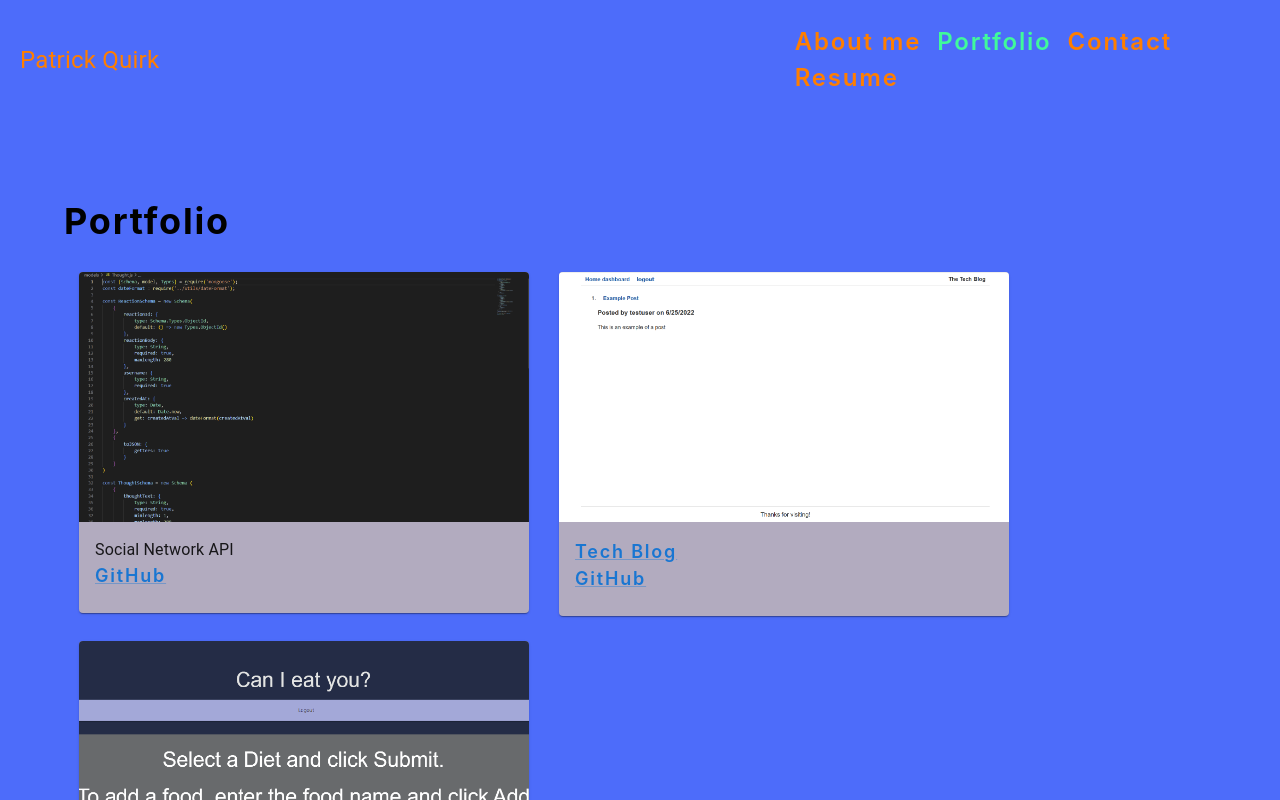
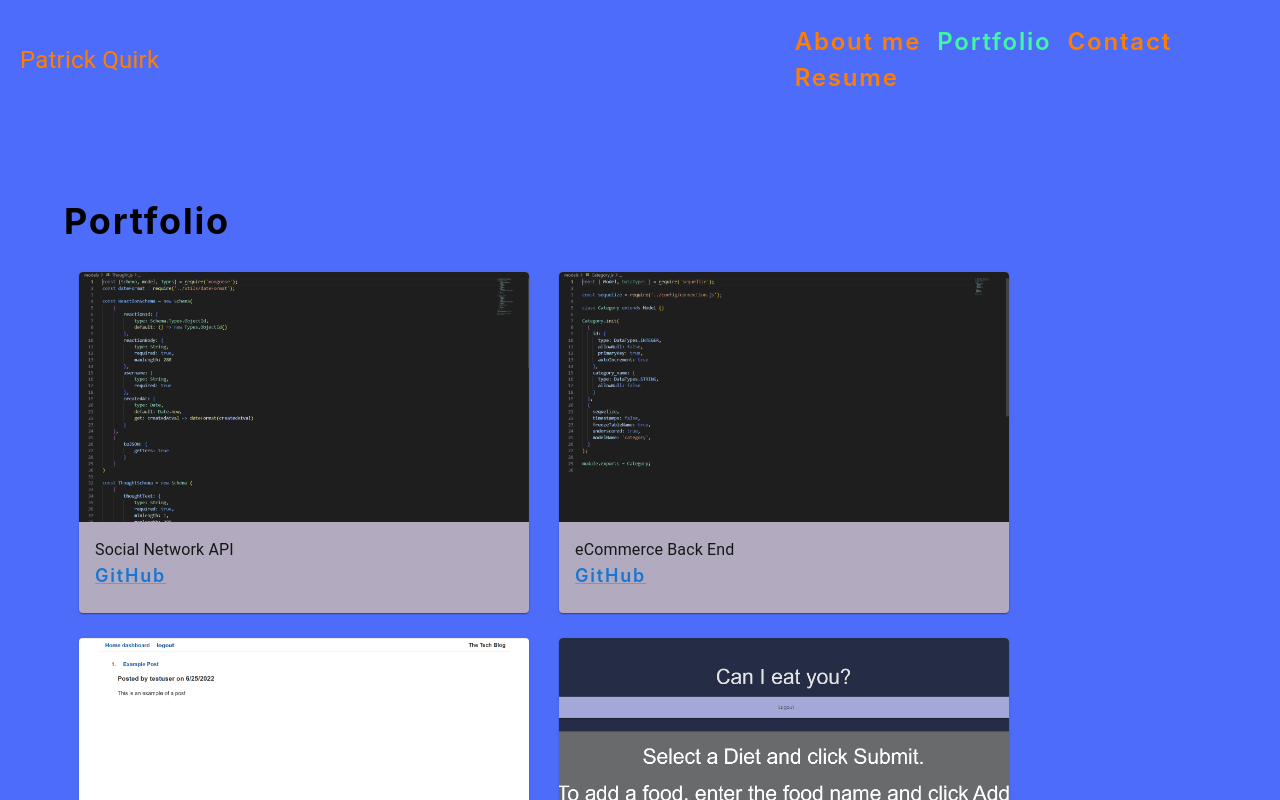
Before and after one commit to PatrickLQuirk/react-portfolio, a React (Create React App) app: page / in a window 1280 px wide. Both pictures are taken after a click on the element "Portfolio". Shown: the top 800 px of the page. Built offline with nearby package versions, Linux system fonts and the light colour scheme.

Commit message:
added a fourth project

```diff
--- a/src/pages/Portfolio.js
+++ b/src/pages/Portfolio.js
@@ -10,11 +10,12 @@ const Portfolio = () => {
             githubLink: "https://github.com/PatrickLQuirk/social-network-api",
             imageFileName: "social-network-api.png"
         },
-        // {
-        //     projectName: "eCommerce Back End",
-        //     deployedLink: "",
-        //     githubLink: ""
-        // },
+        {
+            projectName: "eCommerce Back End",
+            deployedLink: "",
+            githubLink: "https://github.com/PatrickLQuirk/e-commerce_back_end",
+            imageFileName: "eCommerce-back-end.png"
+        },
         {
             projectName: "Tech Blog",
             deployedLink: "https://tranquil-meadow-55895.herokuapp.com/",
```
Also changed, not shown: src/assets/projects/eCommerce-back-end.png (added).
